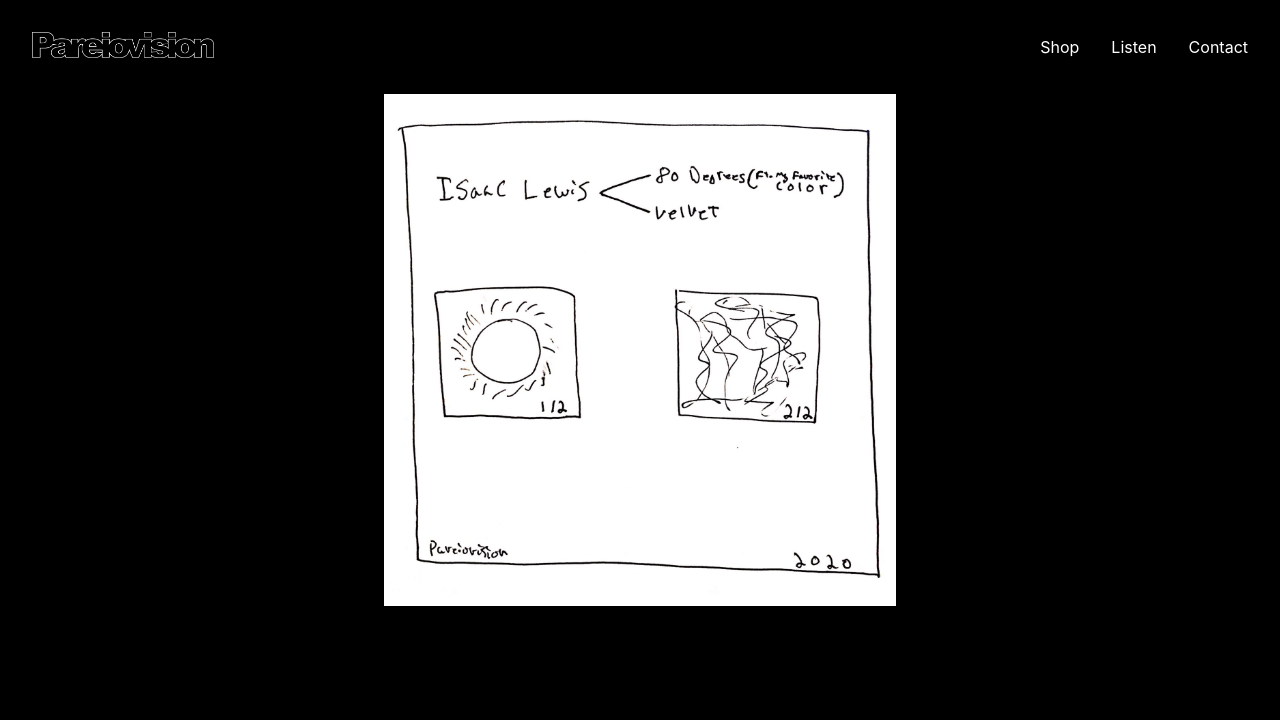
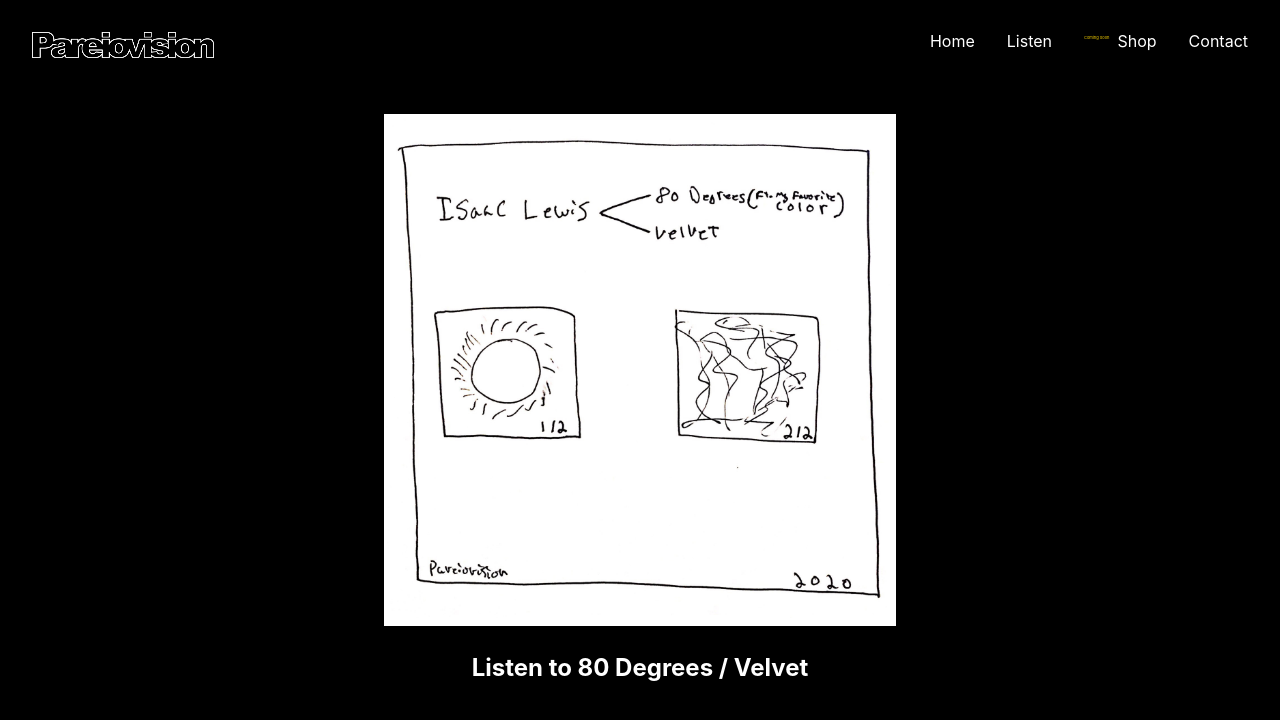
Before and after one commit to gideonibemerejr/isaac-lewis-80degrees, a React (Create React App) app: page / in a window 1280 px wide. Shown: the top 720 px of the page. Built offline with nearby package versions, Linux system fonts and the light colour scheme.

Commit message:
Site complete for now

```diff
--- a/src/App.js
+++ b/src/App.js
@@ -2,38 +2,109 @@
 import { BrowserRouter as Router, Route, Link } from 'react-router-dom'
 import logo from './assets/Pareiovision.png'
 import './App.css';
-import { ContactPage, HomePage } from "./pages";
+import { ContactPage, HomePage, ListenPage } from "./pages";
 import React, {Component} from 'react';
 
+
 class App extends Component {
+    handleMouseOver = () => {
+
+      this.images.forEach((image, idx) => {
+        if (idx === 0 ) {
+
+            return
+        } else if (idx === 1 ) {
+
+            image.style.display = `block`
+            image.style.transform = `translateY(1.5rem)`
+        } else {
+
+            image.style.display = `block`
+            image.style.transform = `translateY(3rem)`
+        }
+       })
+    }
+    handleMouseOut = () => {
+        this.images.forEach((image, idx) => {
+            if (idx === 0 ) {
+
+                return
+            } else if (idx === 1 ) {
+
+                image.style.display = ''
+                image.style.transform = ''
+            } else {
+
+                image.style.display = ''
+                image.style.transform = ''
+            }
+
+        })
+    }
+    images = []
   render() {
     return (
         <Router>
-          <nav className='flex-column-m flex-l justify-center justify-between-l items-center'>
+          <nav className='flex-column-m flex-l justify-center justify-between-l items-center items-start-l'>
             {/*<div className="link flex justify-center items-center justify-between-ns">*/}
-              <div className=" ma0 logo w-100-m relative flex-column justify-start-l justify-center items-center">
-            <Link to="/" className="link dim">
-                <img src={logo} alt=""/>
-                {/*<img src={logo} alt=""/>*/}
-                {/*<img src={logo} alt=""/>*/}
+            <div className=" ma0 logo w-100-m relative flex flex-column justify-start-l justify-center items-center">
+            <Link onMouseOver={this.handleMouseOver} onMouseOut={this.handleMouseOut} to="/" className="link dim w-50-m logo-image">
+                <img
+
+                    src={logo}
+                    alt=""
+                    ref={
+                        (ref) => {
+                            this.images[0] = ref
+                        }}
+                />
+                <img
+
+                    src={logo}
+                    alt=""
+                    ref={
+                        (ref) => {
+                            this.images[1] = ref
+                        }}
+                />
+                <img
+
+                    src={logo}
+                    alt=""
+                    ref={
+                        (ref) => {
+                            this.images[2] = ref
+                        }}
+                />
               {/*</div>*/}
             </Link>
               </div>
             <ul className="pa0 flex justify-around list mt4 mt0-l mb0">
-              <li>
-                <a rel='noopener noreferrer' target='_blank' className='link white dim' href="http://shop.pareiovision.com">Shop</a>
+                <li>
+                    <Link to='/' className="mh4 link white dim">Home</Link>
+                </li>
+                <li>
+                    <Link to='/listen' className="mr4 link white dim">Listen</Link>
+                </li>
+              <li className='flex justify-between w-100 link white dim ma0'>
+                  <span className='mr2 yellow' style={{ fontSize: '.25rem'}}><p>Coming Soon</p></span>
+                  <p
+                      disabled rel='noopener noreferrer'
+                      target='_blank'
+                      className='ma0'
+                      href="http://shop.pareiovision.com">
+                      Shop
+                  </p>
               </li>
-              <li>
-                <Link to='/' className="ml4 link white dim">Listen</Link>
-              </li>
+
               <li>
                 <Link to='/contact' className="ml4 link white dim">Contact</Link>
               </li>
             </ul>
           </nav>
           <Route exact path="/" component={HomePage}/>
+          <Route path='/listen' component={ListenPage} />
           <Route path="/contact" component={ContactPage}/>
-
 
           <Route/>
         </Router>
--- a/src/pages/ContactPage/index.jsx
+++ b/src/pages/ContactPage/index.jsx
@@ -2,7 +2,28 @@ import React from "react";
 
 const HomePage = () => {
     return (
-        <h1>Contact Page</h1>
+        <div className='flex flex-column justify-center items-center w-100'>
+            <div className='flex flex-column justify-center vh-75 w-75'>
+                <div>
+                    <h2 className='f-headline-l f1'>Contact</h2>
+                </div>
+                <div>
+                    <div className='mb4 grid-container--content flex flex-column justify-between items-baseline'>
+                        <div className='grid-block--title'>
+                            <h3 className='text f3 ma0'>General inquiries</h3>
+                        </div>
+
+                        <div className="grid-block--content">
+                            <p className="text f1-ns f4 measure-wide ma0-ns mt4">
+                                <a className="link white dim" href="mailto:pareiovision@gmail.com">pareiovision@gmail.com</a>
+                            </p>
+                        </div>
+                    </div>
+                </div>
+
+            </div>
+        </div>
+
     )
 }
 
--- a/src/pages/HomePage/HomePage.css
+++ b/src/pages/HomePage/HomePage.css
@@ -3,12 +3,50 @@
 }
 .cover-image {
     max-width: 40vw;
-    min-width: 400px;
+    min-width: 200px;
 }
+
+
+.grid-container--content {
+    width: 100%;
+
+
+}
+
+
+@media screen and (max-width: 60em) and (min-width: 30em) {
+    .logo-image img:nth-of-type(2), .logo-image img:nth-of-type(3) {
+        display: none;
+    }
+}
+
 
 
 @media screen and (min-width: 60em) {
     .logo {
         width: 15%;
     }
+    .grid-container--content {
+        width: 100%;
+        display: grid;
+        grid-template-columns: 1fr 2.5fr;
+        justify-content: flex-end;
+        align-items: center;
+
+
+    }
+    .logo-image img {
+
+        position: absolute;
+        top: 0;
+        left: 0;
+        transition: transform 0.5s, box-shadow 0.5s;
+
+
+    }
+
+    .grid-block--title > h3 {
+        font-weight: 300;
+    }
+
 }
--- a/src/pages/HomePage/index.jsx
+++ b/src/pages/HomePage/index.jsx
@@ -6,10 +6,19 @@ const HomePage = () => {
     return (
         <>
 
-        <div className="flex justify-center items center ma4 image">
+        <div className="flex flex-column justify-center items-center mh4 mt5 image ">
             <figure className='cover-image ma0'>
                 <img src={cover} alt ="80DegreesVelvetCover" />
             </figure>
+            <div>
+                <h3 className='f3-ns f6'>
+                    <a target='_blank' rel='noopener noreferrer' className='link white dim' href="https://ditto.fm/80-degrees-velvet"
+                    >
+
+                    Listen to 80 Degrees / Velvet
+                    </a>
+                </h3>
+            </div>
         </div>
         </>
     )
--- /dev/null
+++ b/src/pages/ListenPage/index.jsx
@@ -0,0 +1,79 @@
+import React from "react";
+
+
+
+
+const ListenPage = () => {
+    return (
+        <article className='flex flex-column justify-center items-center vh-75 w-100'>
+            <inner className='flex flex-column justify-center items w-75'>
+                <div className='pa2 ml4'>
+                    <h2 className='f-headline-l f1'>Listen</h2>
+                </div>
+                <div className="cf pa2 ">
+                    <div className="fl w-100 w-25-m w-20-l ma4">
+                        <a href="https://lnkfi.re/7WnC3Ac5"
+                           className="db link dim tc">
+                            <img
+                                src="https://s.mxmcdn.net/images-storage/albums4/4/6/0/3/2/8/42823064_350_350.jpg"
+                                alt="Frank Ocean Blonde Album Cover" className="w-100 db outline black-10"/>
+                            <dl className="mt2 f6 lh-copy">
+                                <dt className="clip">Title</dt>
+                                <dd className="ml0 white truncate w-100">Dim</dd>
+                                <dt className="clip">Artist</dt>
+                                <dd className="ml0 gray truncate w-100">Issac Lewis</dd>
+                            </dl>
+                        </a>
+                    </div>
+                    <div className="fl w-100 w-25-m w-20-l ma4">
+                        <a href="https://lnkfi.re/6YXt6bcI"
+                           className="db link dim tc">
+                            <img
+                                src="https://s.mxmcdn.net/images-storage/albums4/0/2/6/7/2/7/37727620_350_350.jpg"
+                                alt="Frank Ocean Blonde Album Cover" className="w-100 db outline black-10"/>
+                            <dl className="mt2 f6 lh-copy">
+                                <dt className="clip">Title</dt>
+                                <dd className="ml0 white truncate w-100">Fly</dd>
+                                <dt className="clip">Artist</dt>
+                                <dd className="ml0 gray truncate w-100">Issac Lewis</dd>
+                            </dl>
+                        </a>
+                    </div>
+                    <div className="fl w-100 w-25-m w-20-l ma4">
+                        <a href="https://lnkfi.re/rWAOPbGC"
+                           className="db link dim tc">
+                            <img
+                                src="https://is5-ssl.mzstatic.com/image/thumb/Music128/v4/c6/e9/79/c6e9799f-cf1a-4926-afd3-42899fa6717d/artwork.jpg/804x0w.jpg"
+                                alt="Frank Ocean Blonde Album Cover" className="w-100 db outline black-10"/>
+                            <dl className="mt2 f6 lh-copy">
+                                <dt className="clip">Title</dt>
+                                <dd className="ml0 white truncate w-100">Pareidolia</dd>
+                                <dt className="clip">Artist</dt>
+                                <dd className="ml0 gray truncate w-100">Issac Lewis</dd>
+                            </dl>
+                        </a>
+                    </div>
+                    <div className="fl w-100 w-25-m w-20-l ma4">
+                        <a href="https://ditto.fm/80-degrees-velvet"
+                           className="db link dim tc">
+                            <img
+                                src="https://d9nqml74o2sdi.cloudfront.net/605dda66-46cf-4774-b70d-98f5b9eeefa9.9075732d-0bbc-43f3-a1d4-0c147f8d34d1"
+                                alt="Frank Ocean Blonde Album Cover" className="w-100 db outline black-10"/>
+                            <dl className="mt2 f6 lh-copy">
+                                <dt className="clip">Title</dt>
+                                <dd className="ml0 white truncate w-100">80 Degrees/Velvet</dd>
+                                <dt className="clip">Artist</dt>
+                                <dd className="ml0 gray truncate w-100">Issac Lewis</dd>
+                            </dl>
+                        </a>
+                    </div>
+                </div>
+
+            </inner>
+
+
+        </article>
+    )
+}
+
+export default ListenPage
--- a/src/pages/index.js
+++ b/src/pages/index.js
@@ -1,7 +1,8 @@
 import ContactPage from './ContactPage'
 import HomePage from './HomePage'
-
+import ListenPage from "./ListenPage";
 export {
     ContactPage,
-    HomePage
+    HomePage,
+    ListenPage
 }
```
Also changed, not shown: src/pages/ListenPage/ListenPage.css (added).
